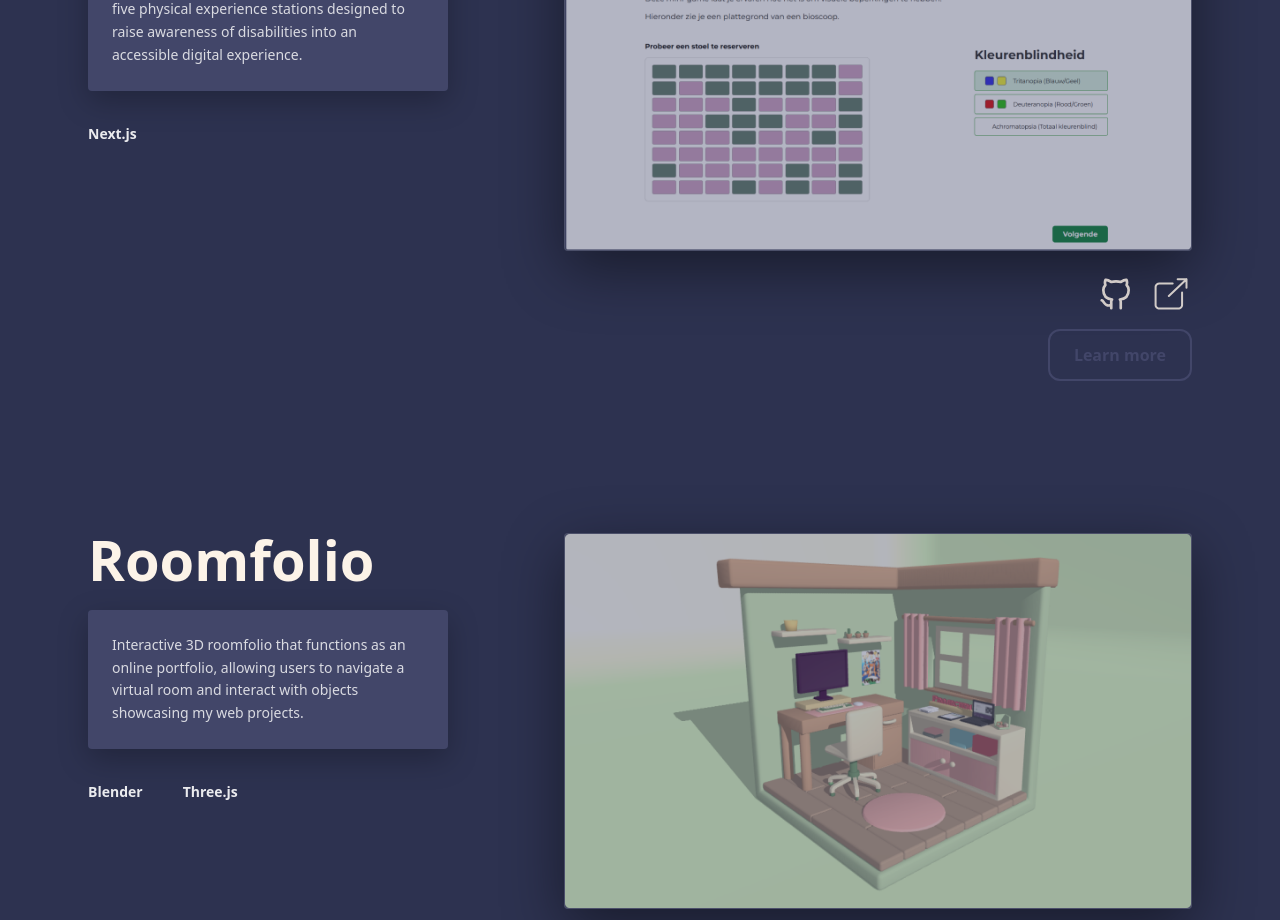
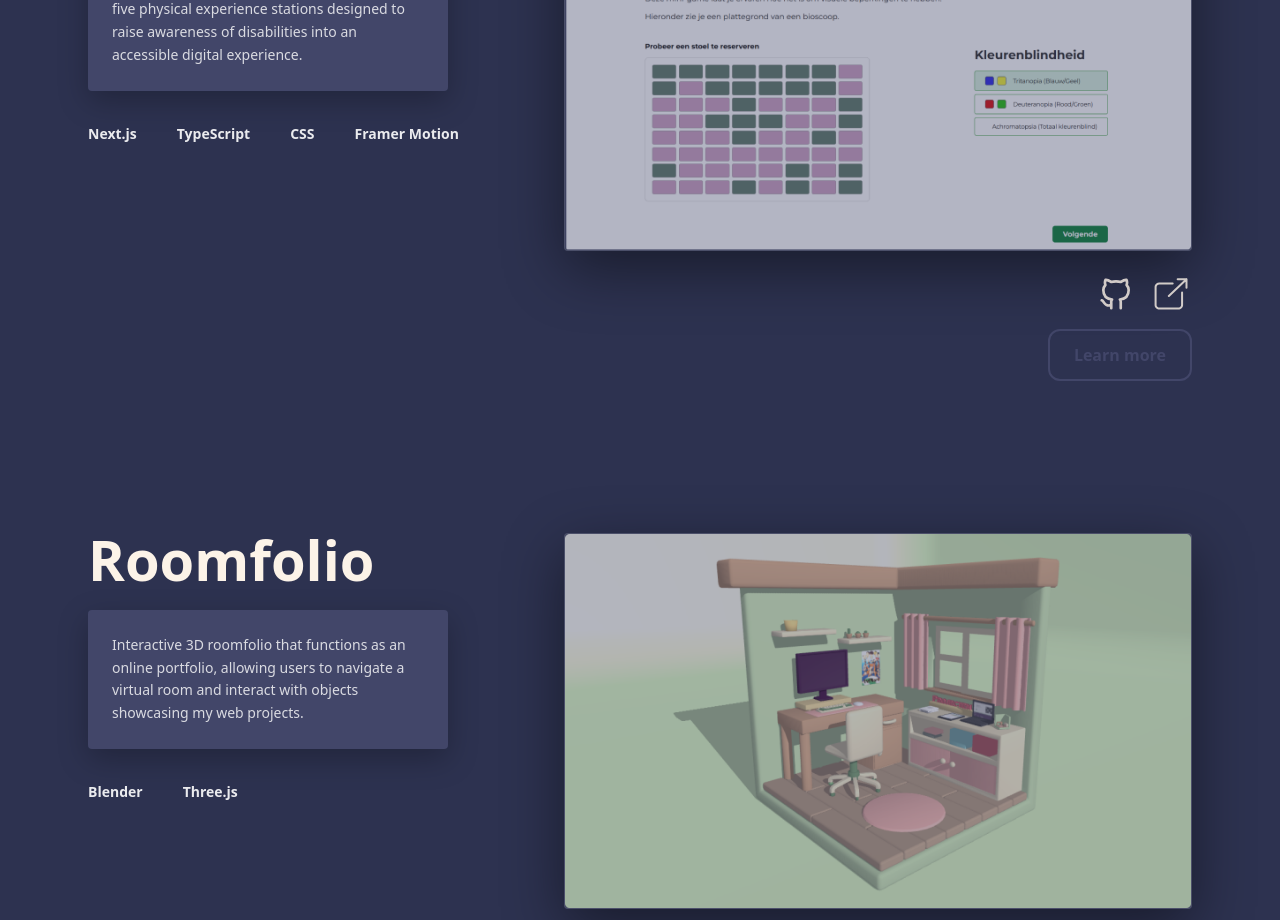
Before and after one commit to Muurthe/showcase-portfoliov2, a Next.js app: page / in a window 1280 px wide. Shown: the part 2020-2940 px from the top of the page. Built offline with nearby package versions, Linux system fonts and the light colour scheme.

Commit message:
feat: add more tags to cardan project

```diff
--- a/src/components/sections/Work.tsx
+++ b/src/components/sections/Work.tsx
@@ -19,7 +19,7 @@ const projects: Project[] = [
     title: "Cardan",
     description:
       "Interactive web application translating Cardan’s five physical experience stations designed to raise awareness of disabilities into an accessible digital experience.",
-    tags: ["Next.js"],
+    tags: ["Next.js", "TypeScript", "CSS", "Framer Motion"],
     imageSrc: "/cardan.png",
     imageAlt: "Cardan project screenshot",
     slug: "cardan",
```
